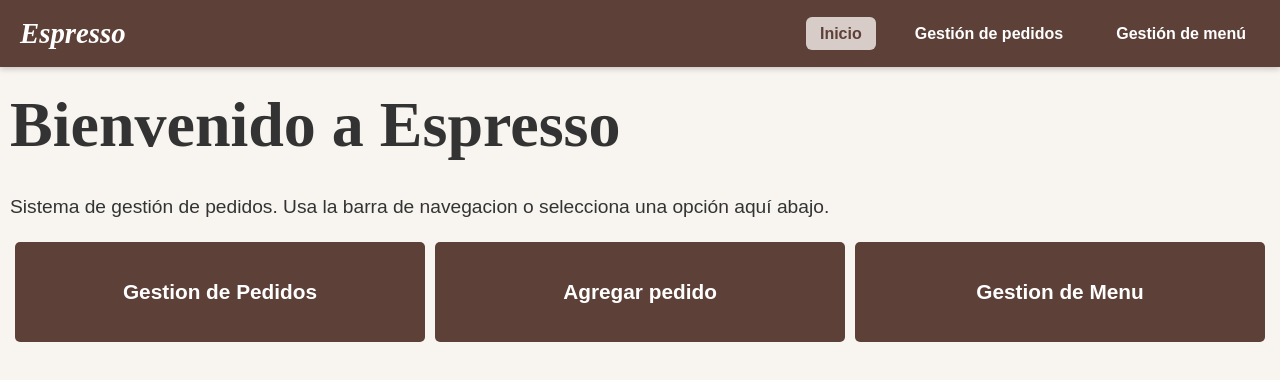
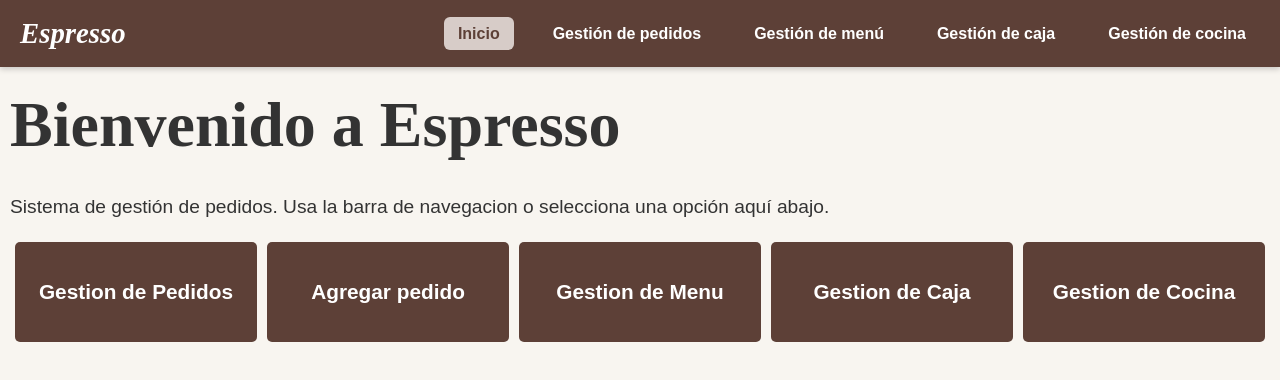
Before and after one commit to Tiaguito-dev/espresso, a React (Vite) app in the folder FrontEnd/espresso/: page / in a window 1280 px wide. Shown: the top 380 px of the page. Built offline with nearby package versions, Linux system fonts and the light colour scheme; a web font is replaced by a local one.

Commit message:
Implemente las nuevas rutas y botones para los nuevos modulos de gestion de caja y de cocina

```diff
--- a/FrontEnd/espresso/src/App.jsx
+++ b/FrontEnd/espresso/src/App.jsx
@@ -5,6 +5,8 @@ import PedidosLista from "./pages/pedidos/PedidosLista.jsx";
 import AgregarPedido from "./pages/pedidos/AgregarPedido.jsx";
 import Menu from "./pages/menu/Menu.jsx";
 import FormProducto from "./pages/menu/FormProducto.jsx";
+import GestionCaja from "./pages/caja/GestionCaja.jsx";
+import GestionCocina from "./pages/cocina/GestionCocina.jsx";
 
 function App() {
   return (
@@ -18,6 +20,8 @@ function App() {
           <Route path="/menu" element={<Menu />} />
           {/* Se pone ? para que el indicar que el parámetro sea opcional */}
           <Route path="/menu/productos/:id?" element={<FormProducto />} />
+          <Route path="/caja" element={<GestionCaja/>} />
+          <Route path="/cocina" element={<GestionCocina/>} />
         </Routes>
       </div>
     </Router>
--- a/FrontEnd/espresso/src/components/Navbar.jsx
+++ b/FrontEnd/espresso/src/components/Navbar.jsx
@@ -9,6 +9,8 @@ export default function Navbar() {
         <li><NavLink to="/" end>Inicio</NavLink></li>
         <li><NavLink to="/pedidos">Gestión de pedidos</NavLink></li>
         <li><NavLink to="/menu">Gestión de menú</NavLink></li>
+        <li><NavLink to="/caja">Gestión de caja</NavLink></li>
+        <li><NavLink to="/cocina">Gestión de cocina</NavLink></li>
       </ul>
     </nav>
   );
--- a/FrontEnd/espresso/src/pages/Home.jsx
+++ b/FrontEnd/espresso/src/pages/Home.jsx
@@ -22,6 +22,14 @@ function Home() {
           ruta="/menu"
           texto="Gestion de Menu"
         ></BotonHome>
+        <BotonHome
+          ruta="/caja"
+          texto="Gestion de Caja"
+        ></BotonHome>
+        <BotonHome
+          ruta="/cocina"
+          texto="Gestion de Cocina"
+        ></BotonHome>
       </div>
     </div>
   );
--- /dev/null
+++ b/FrontEnd/espresso/src/pages/caja/GestionCaja.jsx
@@ -0,0 +1,13 @@
+import React, { Fragment, useState } from "react";
+
+
+function GestionCaja() {
+
+    return(
+        <div>
+            <h1>prueba gestion caja</h1>
+        </div>
+    );
+}
+
+export default GestionCaja;
--- /dev/null
+++ b/FrontEnd/espresso/src/pages/cocina/GestionCocina.jsx
@@ -0,0 +1,13 @@
+import React, { Fragment, useState } from "react";
+
+
+function GestionCaja() {
+
+    return(
+        <div>
+            <h1>prueba gestion cocina</h1>
+        </div>
+    );
+}
+
+export default GestionCaja;
--- a/FrontEnd/espresso/src/pages/menu/Menu.jsx
+++ b/FrontEnd/espresso/src/pages/menu/Menu.jsx
@@ -5,7 +5,6 @@ import "../pedidos/PedidosLista.css";
 
 import Filtro from "./Filtro";
 import TablaProducto from "./TablaProducto";
-import BotonAccion from "./BotonAccion";
 
 export default function Menu() {
     const [productos, setProductos] = useState([]);
```
